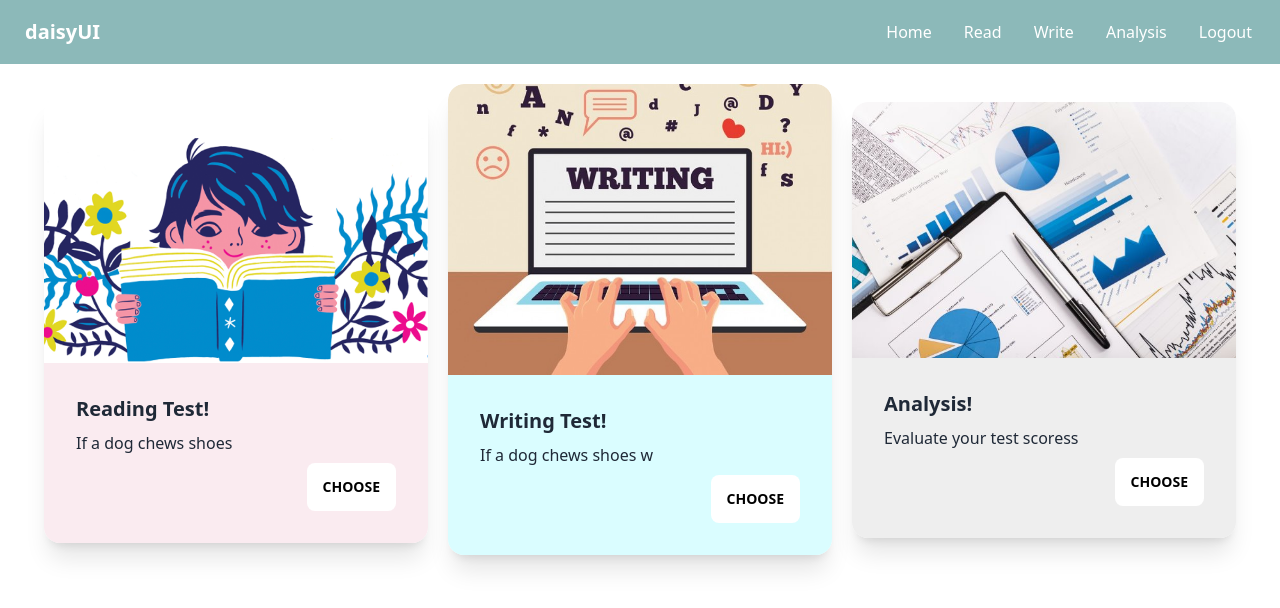
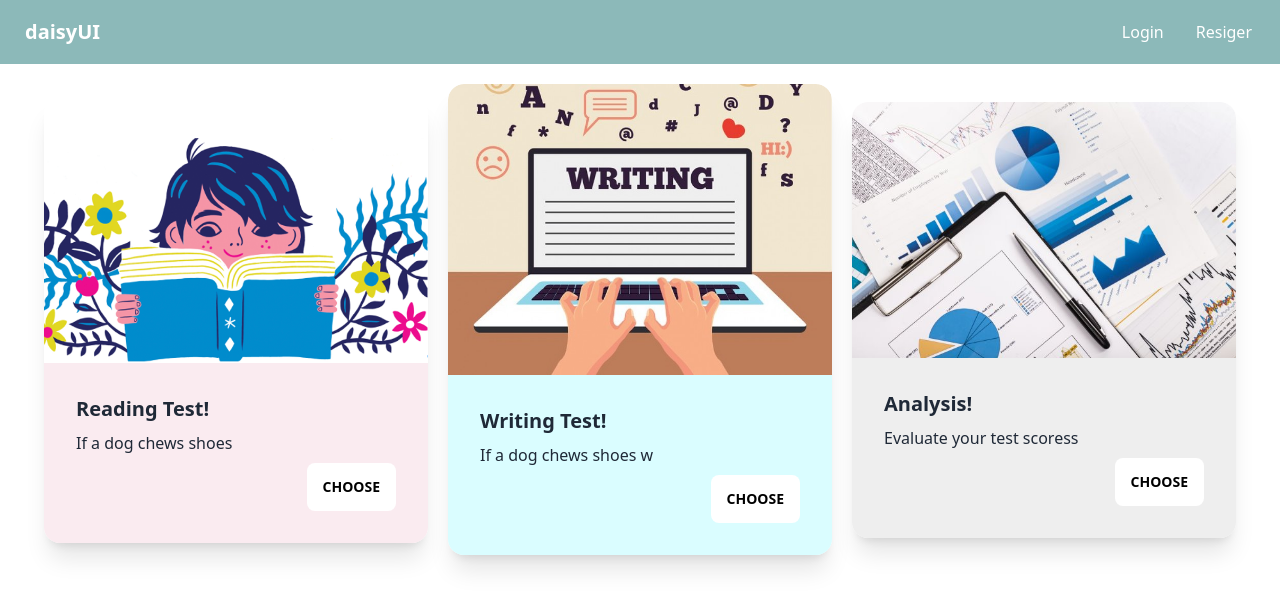
Before and after one commit to wuret-ncu/QA_Generator, a React (Create React App) app: page / in a window 1280 px wide. Shown: the top 608 px of the page. Built offline with nearby package versions, Linux system fonts and the light colour scheme.

Commit message:
Navbar login localStorage

```diff
--- a/src/App.jsx
+++ b/src/App.jsx
@@ -16,8 +16,8 @@ import { ContextProvider } from './Contexts/Context';
 function App() {
   return (
   <div>
+    <ContextProvider>
     <Navbar />
-    <ContextProvider>
       <BrowserRouter>
         <Routes>
             <Route path="/" element={<Index />} />
--- a/src/Component/Navbar.jsx
+++ b/src/Component/Navbar.jsx
@@ -1,6 +1,25 @@
-import React from 'react'
+import React,{useEffect, useState, useContext} from 'react'
+import { Context } from "../Contexts/Context";
 
 function Navbar() {
+  const {test, setTest} = useContext(Context)
+  const [isLogin , setIsLogin] = useState(false);
+
+  useEffect(()=>{
+    setIsLogin(localStorage.getItem('isLoggedIn'))
+    console.log(localStorage.getItem('isLoggedIn'))
+  },[])
+
+  function handleLogin() {
+    localStorage.setItem('isLoggedIn', 'true');
+  }
+
+  function handelLogout(){
+    localStorage.removeItem('isLoggedIn');
+  }
+
+
+
   return (
     <div>
       <div className="navbar bg-base-100 bg-theme-green">
@@ -9,11 +28,20 @@ function Navbar() {
         </div>
         <div className="flex-none">
           <ul className="menu menu-horizontal px-1 text-white">
-            <li><a href="/">Home</a></li>
-            <li><a href="/read">Read</a></li>
-            <li><a href="/write">Write</a></li>
-            <li><a href="/analysis">Analysis</a></li>
-            <li><a href="/logout">Logout</a></li>
+            {isLogin ? (
+            <>
+              <li><a href="/">Home</a></li>
+              <li><a href="/read">Read</a></li>
+              <li><a href="/write">Write</a></li>
+              <li><a href="/analysis">Analysis</a></li>
+              <li><a href="/logout" onClick={e => handelLogout()}>Logout</a></li>
+            </>)
+            :(<>
+              <li><a href="/login" onClick={e => handleLogin()}>Login</a></li>
+              <li><a href="/resiger">Resiger</a></li>
+            </>)
+            }
+
           </ul>
         </div>
       </div>
--- a/src/Contexts/Context.js
+++ b/src/Contexts/Context.js
@@ -4,9 +4,11 @@ export const Context = createContext();
 
 export const ContextProvider = (props) =>{
 
-    return (
-        <Context.Provider value={{ }}>
-            {props.children}
-        </Context.Provider>
-    )
-}
+        const [ test, setTest ] = useState('123')
+
+        return (
+            <Context.Provider value={{  test, setTest }}>
+                {props.children}
+            </Context.Provider>
+        )
+    }
```
